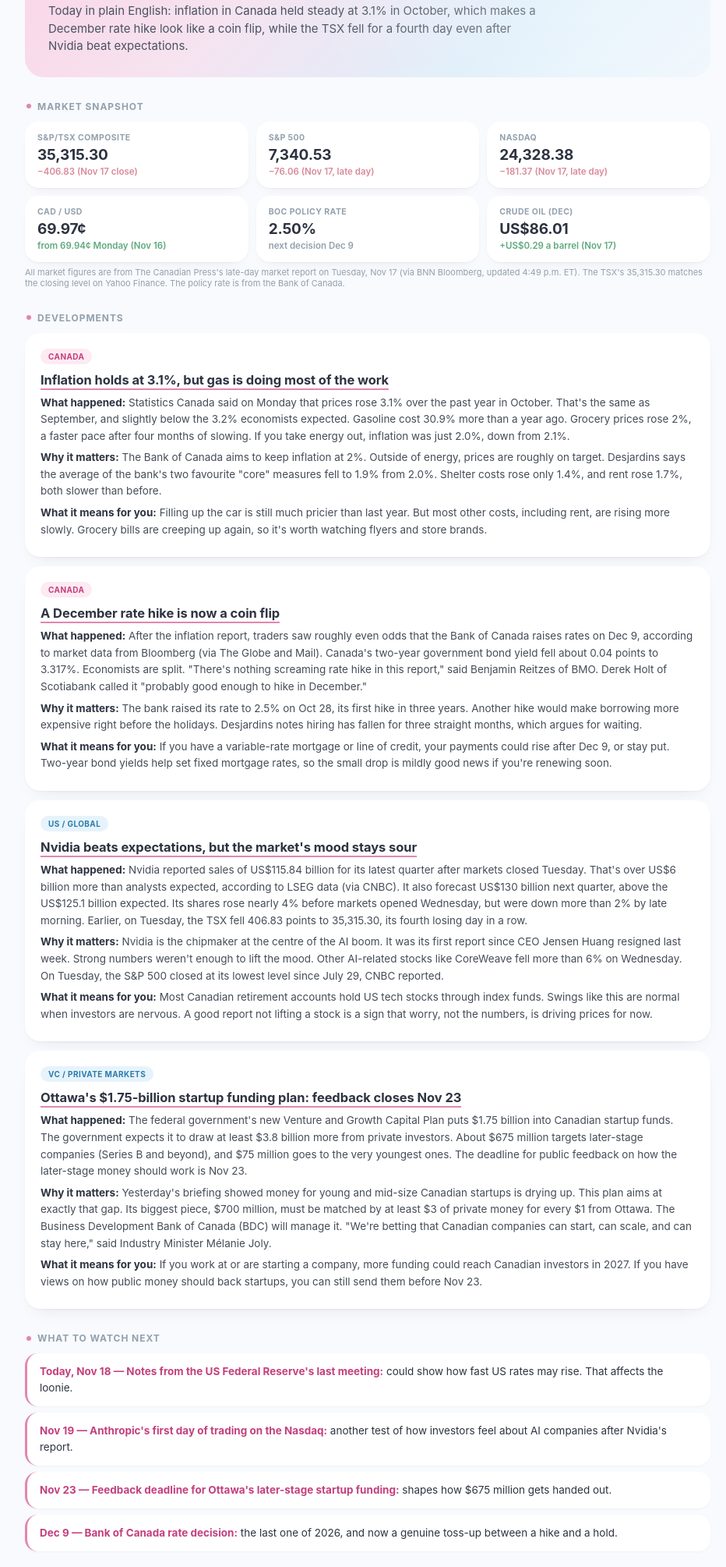
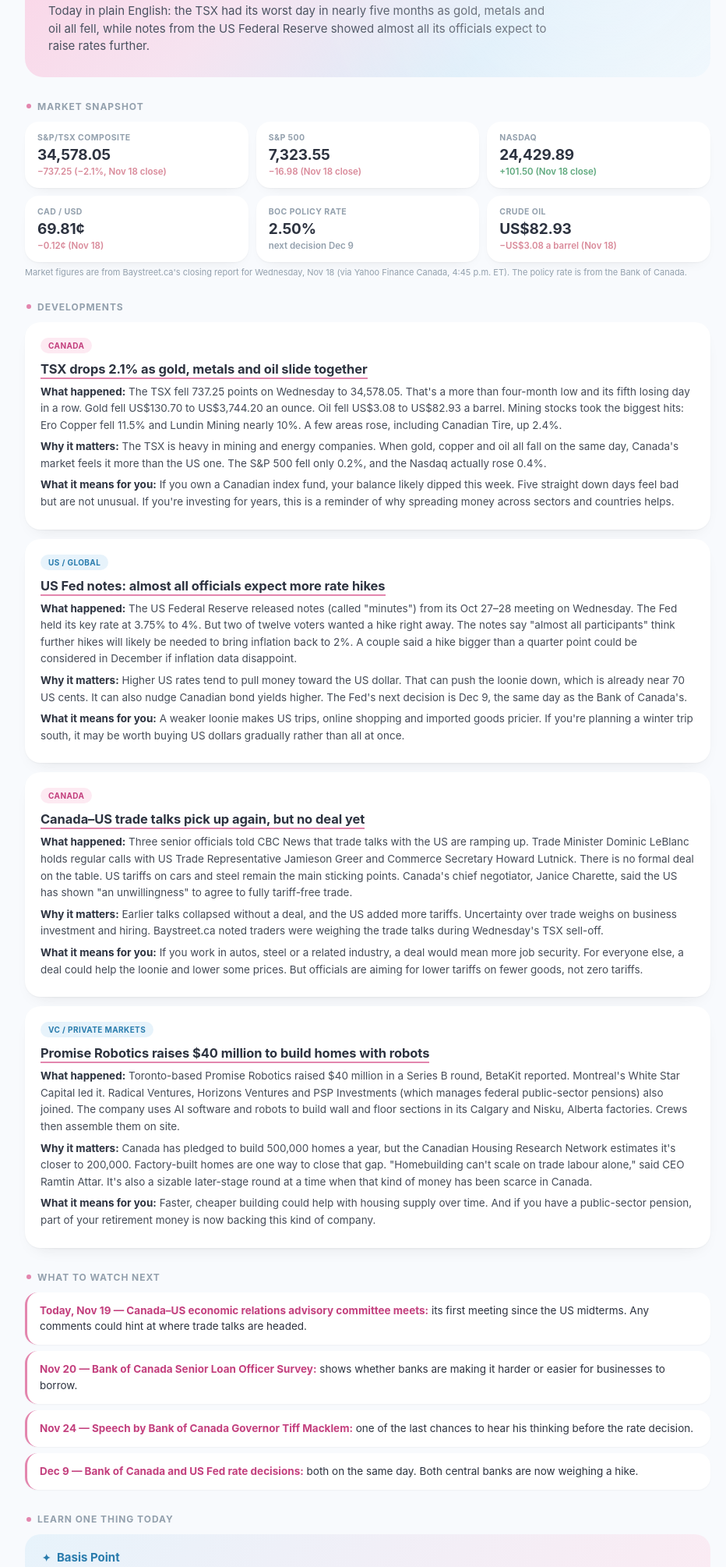
Before and after one commit to mckennadown/financial-briefing, a plain HTML site: page index.html in a window 1280 px wide. Shown: the part 133-2142 px from the top of the page at 78% size, without its empty margins (168-1100 px from the left). Drawn offline with Linux system fonts and the light colour scheme.

Commit message:
Daily briefing update: November 19, 2026
Co-Authored-By: Claude Opus 5.5 <noreply@anthropic.com>

```diff
--- a/index.html
+++ b/index.html
@@ -174,9 +174,9 @@
 
   <div class="hero">
     <div class="hero-inner">
-      <span class="pill-date">Wednesday, November 18, 2026</span>
+      <span class="pill-date">Thursday, November 19, 2026</span>
       <h1>Canadian Financial Briefing</h1>
-      <div class="brief">Today in plain English: inflation in Canada held steady at 3.1% in October, which makes a December rate hike look like a coin flip, while the TSX fell for a fourth day even after Nvidia beat expectations.</div>
+      <div class="brief">Today in plain English: the TSX had its worst day in nearly five months as gold, metals and oil all fell, while notes from the US Federal Reserve showed almost all its officials expect to raise rates further.</div>
     </div>
   </div>
 
@@ -184,23 +184,23 @@
   <div class="snapshot-grid">
     <div class="stat-card">
       <div class="stat-label">S&amp;P/TSX Composite</div>
-      <div class="stat-value">35,315.30</div>
-      <div class="stat-change down">&minus;406.83 (Nov 17 close)</div>
+      <div class="stat-value">34,578.05</div>
+      <div class="stat-change down">&minus;737.25 (&minus;2.1%, Nov 18 close)</div>
     </div>
     <div class="stat-card">
       <div class="stat-label">S&amp;P 500</div>
-      <div class="stat-value">7,340.53</div>
-      <div class="stat-change down">&minus;76.06 (Nov 17, late day)</div>
+      <div class="stat-value">7,323.55</div>
+      <div class="stat-change down">&minus;16.98 (Nov 18 close)</div>
     </div>
     <div class="stat-card">
       <div class="stat-label">Nasdaq</div>
-      <div class="stat-value">24,328.38</div>
-      <div class="stat-change down">&minus;181.37 (Nov 17, late day)</div>
+      <div class="stat-value">24,429.89</div>
+      <div class="stat-change up">+101.50 (Nov 18 close)</div>
     </div>
     <div class="stat-card">
       <div class="stat-label">CAD / USD</div>
-      <div class="stat-value">69.97&cent;</div>
-      <div class="stat-change up">from 69.94&cent; Monday (Nov 16)</div>
+      <div class="stat-value">69.81&cent;</div>
+      <div class="stat-change down">&minus;0.12&cent; (Nov 18)</div>
     </div>
     <div class="stat-card">
       <div class="stat-label">BoC Policy Rate</div>
@@ -208,61 +208,61 @@
       <div class="stat-change flat">next decision Dec 9</div>
     </div>
     <div class="stat-card">
-      <div class="stat-label">Crude Oil (Dec)</div>
-      <div class="stat-value">US$86.01</div>
-      <div class="stat-change up">+US$0.29 a barrel (Nov 17)</div>
+      <div class="stat-label">Crude Oil</div>
+      <div class="stat-value">US$82.93</div>
+      <div class="stat-change down">&minus;US$3.08 a barrel (Nov 18)</div>
     </div>
   </div>
-  <div class="note">All market figures are from The Canadian Press's late-day market report on Tuesday, Nov 17 (via BNN Bloomberg, updated 4:49 p.m. ET). The TSX's 35,315.30 matches the closing level on Yahoo Finance. The policy rate is from the Bank of Canada.</div>
+  <div class="note">Market figures are from Baystreet.ca's closing report for Wednesday, Nov 18 (via Yahoo Finance Canada, 4:45 p.m. ET). The policy rate is from the Bank of Canada.</div>
 
   <div class="section-title"><span class="dot"></span>Developments</div>
 
   <div class="news-card">
     <span class="tag ca">Canada</span>
-    <h3><a href="https://boereport.com/2026/11/16/inflation-unchanged-at-3-1-in-october-statcan/amp/" target="_blank" rel="noopener">Inflation holds at 3.1%, but gas is doing most of the work</a></h3>
-    <div class="row"><b>What happened:</b> Statistics Canada said on Monday that prices rose 3.1% over the past year in October. That's the same as September, and slightly below the 3.2% economists expected. Gasoline cost 30.9% more than a year ago. Grocery prices rose 2%, a faster pace after four months of slowing. If you take energy out, inflation was just 2.0%, down from 2.1%.</div>
-    <div class="row"><b>Why it matters:</b> The Bank of Canada aims to keep inflation at 2%. Outside of energy, prices are roughly on target. Desjardins says the average of the bank's two favourite "core" measures fell to 1.9% from 2.0%. Shelter costs rose only 1.4%, and rent rose 1.7%, both slower than before.</div>
-    <div class="row"><b>What it means for you:</b> Filling up the car is still much pricier than last year. But most other costs, including rent, are rising more slowly. Grocery bills are creeping up again, so it's worth watching flyers and store brands.</div>
+    <h3><a href="https://ca.finance.yahoo.com/news/tsx-heavily-bruised-214500175.html" target="_blank" rel="noopener">TSX drops 2.1% as gold, metals and oil slide together</a></h3>
+    <div class="row"><b>What happened:</b> The TSX fell 737.25 points on Wednesday to 34,578.05. That's a more than four-month low and its fifth losing day in a row. Gold fell US$130.70 to US$3,744.20 an ounce. Oil fell US$3.08 to US$82.93 a barrel. Mining stocks took the biggest hits: Ero Copper fell 11.5% and Lundin Mining nearly 10%. A few areas rose, including Canadian Tire, up 2.4%.</div>
+    <div class="row"><b>Why it matters:</b> The TSX is heavy in mining and energy companies. When gold, copper and oil all fall on the same day, Canada's market feels it more than the US one. The S&amp;P 500 fell only 0.2%, and the Nasdaq actually rose 0.4%.</div>
+    <div class="row"><b>What it means for you:</b> If you own a Canadian index fund, your balance likely dipped this week. Five straight down days feel bad but are not unusual. If you're investing for years, this is a reminder of why spreading money across sectors and countries helps.</div>
+  </div>
+
+  <div class="news-card">
+    <span class="tag us">US / Global</span>
+    <h3><a href="https://www.federalreserve.gov/monetarypolicy/fomcminutes20261028.htm" target="_blank" rel="noopener">US Fed notes: almost all officials expect more rate hikes</a></h3>
+    <div class="row"><b>What happened:</b> The US Federal Reserve released notes (called "minutes") from its Oct 27&ndash;28 meeting on Wednesday. The Fed held its key rate at 3.75% to 4%. But two of twelve voters wanted a hike right away. The notes say "almost all participants" think further hikes will likely be needed to bring inflation back to 2%. A couple said a hike bigger than a quarter point could be considered in December if inflation data disappoint.</div>
+    <div class="row"><b>Why it matters:</b> Higher US rates tend to pull money toward the US dollar. That can push the loonie down, which is already near 70 US cents. It can also nudge Canadian bond yields higher. The Fed's next decision is Dec 9, the same day as the Bank of Canada's.</div>
+    <div class="row"><b>What it means for you:</b> A weaker loonie makes US trips, online shopping and imported goods pricier. If you're planning a winter trip south, it may be worth buying US dollars gradually rather than all at once.</div>
   </div>
 
   <div class="news-card">
     <span class="tag ca">Canada</span>
-    <h3><a href="https://www.theglobeandmail.com/investing/markets/inside-the-market/article-how-todays-inflation-data-has-moved-markets-and-bets-for-future-boc/" target="_blank" rel="noopener">A December rate hike is now a coin flip</a></h3>
-    <div class="row"><b>What happened:</b> After the inflation report, traders saw roughly even odds that the Bank of Canada raises rates on Dec 9, according to market data from Bloomberg (via The Globe and Mail). Canada's two-year government bond yield fell about 0.04 points to 3.317%. Economists are split. "There's nothing screaming rate hike in this report," said Benjamin Reitzes of BMO. Derek Holt of Scotiabank called it "probably good enough to hike in December."</div>
-    <div class="row"><b>Why it matters:</b> The bank raised its rate to 2.5% on Oct 28, its first hike in three years. Another hike would make borrowing more expensive right before the holidays. Desjardins notes hiring has fallen for three straight months, which argues for waiting.</div>
-    <div class="row"><b>What it means for you:</b> If you have a variable-rate mortgage or line of credit, your payments could rise after Dec 9, or stay put. Two-year bond yields help set fixed mortgage rates, so the small drop is mildly good news if you're renewing soon.</div>
-  </div>
-
-  <div class="news-card">
-    <span class="tag us">US / Global</span>
-    <h3><a href="https://www.cnbc.com/2026/11/18/nvidia-stock-earnings.html" target="_blank" rel="noopener">Nvidia beats expectations, but the market's mood stays sour</a></h3>
-    <div class="row"><b>What happened:</b> Nvidia reported sales of US$115.84 billion for its latest quarter after markets closed Tuesday. That's over US$6 billion more than analysts expected, according to LSEG data (via CNBC). It also forecast US$130 billion next quarter, above the US$125.1 billion expected. Its shares rose nearly 4% before markets opened Wednesday, but were down more than 2% by late morning. Earlier, on Tuesday, the TSX fell 406.83 points to 35,315.30, its fourth losing day in a row.</div>
-    <div class="row"><b>Why it matters:</b> Nvidia is the chipmaker at the centre of the AI boom. It was its first report since CEO Jensen Huang resigned last week. Strong numbers weren't enough to lift the mood. Other AI-related stocks like CoreWeave fell more than 6% on Wednesday. On Tuesday, the S&amp;P 500 closed at its lowest level since July 29, CNBC reported.</div>
-    <div class="row"><b>What it means for you:</b> Most Canadian retirement accounts hold US tech stocks through index funds. Swings like this are normal when investors are nervous. A good report not lifting a stock is a sign that worry, not the numbers, is driving prices for now.</div>
+    <h3><a href="https://ca.news.yahoo.com/trade-talks-between-top-canada-001247637.html" target="_blank" rel="noopener">Canada&ndash;US trade talks pick up again, but no deal yet</a></h3>
+    <div class="row"><b>What happened:</b> Three senior officials told CBC News that trade talks with the US are ramping up. Trade Minister Dominic LeBlanc holds regular calls with US Trade Representative Jamieson Greer and Commerce Secretary Howard Lutnick. There is no formal deal on the table. US tariffs on cars and steel remain the main sticking points. Canada's chief negotiator, Janice Charette, said the US has shown "an unwillingness" to agree to fully tariff-free trade.</div>
+    <div class="row"><b>Why it matters:</b> Earlier talks collapsed without a deal, and the US added more tariffs. Uncertainty over trade weighs on business investment and hiring. Baystreet.ca noted traders were weighing the trade talks during Wednesday's TSX sell-off.</div>
+    <div class="row"><b>What it means for you:</b> If you work in autos, steel or a related industry, a deal would mean more job security. For everyone else, a deal could help the loonie and lower some prices. But officials are aiming for lower tariffs on fewer goods, not zero tariffs.</div>
   </div>
 
   <div class="news-card">
     <span class="tag vc">VC / Private Markets</span>
-    <h3><a href="https://betakit.com/feds-reveal-breakdown-of-750-million-vc-funding-envelope-open-growth-vcci-applications/" target="_blank" rel="noopener">Ottawa's $1.75-billion startup funding plan: feedback closes Nov 23</a></h3>
-    <div class="row"><b>What happened:</b> The federal government's new Venture and Growth Capital Plan puts $1.75 billion into Canadian startup funds. The government expects it to draw at least $3.8 billion more from private investors. About $675 million targets later-stage companies (Series B and beyond), and $75 million goes to the very youngest ones. The deadline for public feedback on how the later-stage money should work is Nov 23.</div>
-    <div class="row"><b>Why it matters:</b> Yesterday's briefing showed money for young and mid-size Canadian startups is drying up. This plan aims at exactly that gap. Its biggest piece, $700 million, must be matched by at least $3 of private money for every $1 from Ottawa. The Business Development Bank of Canada (BDC) will manage it. "We're betting that Canadian companies can start, can scale, and can stay here," said Industry Minister M&eacute;lanie Joly.</div>
-    <div class="row"><b>What it means for you:</b> If you work at or are starting a company, more funding could reach Canadian investors in 2027. If you have views on how public money should back startups, you can still send them before Nov 23.</div>
+    <h3><a href="https://betakit.com/physical-ai-company-promise-robotics-announces-40-million-series-b-round/" target="_blank" rel="noopener">Promise Robotics raises $40 million to build homes with robots</a></h3>
+    <div class="row"><b>What happened:</b> Toronto-based Promise Robotics raised $40 million in a Series B round, BetaKit reported. Montreal's White Star Capital led it. Radical Ventures, Horizons Ventures and PSP Investments (which manages federal public-sector pensions) also joined. The company uses AI software and robots to build wall and floor sections in its Calgary and Nisku, Alberta factories. Crews then assemble them on site.</div>
+    <div class="row"><b>Why it matters:</b> Canada has pledged to build 500,000 homes a year, but the Canadian Housing Research Network estimates it's closer to 200,000. Factory-built homes are one way to close that gap. "Homebuilding can't scale on trade labour alone," said CEO Ramtin Attar. It's also a sizable later-stage round at a time when that kind of money has been scarce in Canada.</div>
+    <div class="row"><b>What it means for you:</b> Faster, cheaper building could help with housing supply over time. And if you have a public-sector pension, part of your retirement money is now backing this kind of company.</div>
   </div>
 
   <div class="section-title"><span class="dot"></span>What to Watch Next</div>
-  <div class="watch-card"><b>Today, Nov 18 &mdash; Notes from the US Federal Reserve's last meeting:</b> could show how fast US rates may rise. That affects the loonie.</div>
-  <div class="watch-card"><b>Nov 19 &mdash; Anthropic's first day of trading on the Nasdaq:</b> another test of how investors feel about AI companies after Nvidia's report.</div>
-  <div class="watch-card"><b>Nov 23 &mdash; Feedback deadline for Ottawa's later-stage startup funding:</b> shapes how $675 million gets handed out.</div>
-  <div class="watch-card"><b>Dec 9 &mdash; Bank of Canada rate decision:</b> the last one of 2026, and now a genuine toss-up between a hike and a hold.</div>
+  <div class="watch-card"><b>Today, Nov 19 &mdash; Canada&ndash;US economic relations advisory committee meets:</b> its first meeting since the US midterms. Any comments could hint at where trade talks are headed.</div>
+  <div class="watch-card"><b>Nov 20 &mdash; Bank of Canada Senior Loan Officer Survey:</b> shows whether banks are making it harder or easier for businesses to borrow.</div>
+  <div class="watch-card"><b>Nov 24 &mdash; Speech by Bank of Canada Governor Tiff Macklem:</b> one of the last chances to hear his thinking before the rate decision.</div>
+  <div class="watch-card"><b>Dec 9 &mdash; Bank of Canada and US Fed rate decisions:</b> both on the same day. Both central banks are now weighing a hike.</div>
 
   <div class="section-title"><span class="dot"></span>Learn One Thing Today</div>
   <div class="term-card">
-    <div class="term-name">Core Inflation</div>
-    <div class="term-def">A measure of price increases that strips out the items whose prices jump around the most, like gasoline. The Bank of Canada watches two main versions. "CPI-trim" drops the biggest price rises and falls each month. "CPI-median" picks the price change right in the middle. Here's why you should care: headline inflation was 3.1% in October, mostly because gas cost 30.9% more than a year ago. But core inflation averaged just 1.9%. That tells the Bank of Canada that rising prices aren't spreading widely through the economy. That gap is a big reason why economists can't agree on whether rates will go up in December.</div>
+    <div class="term-name">Basis Point</div>
+    <div class="term-def">A tiny unit used to describe changes in interest rates. One basis point is one-hundredth of a percentage point, or 0.01%. So 25 basis points is 0.25%, and 100 basis points is a full 1%. Professionals use it because "the rate went up 0.25 percentage points" is clunky and "went up 0.25%" can be confusing. Here's why you should care: the Fed's notes say a couple of officials would consider a hike of "more than 25 basis points" in December. On a $400,000 variable-rate mortgage, every 25 basis points adds roughly $1,000 a year in interest.</div>
   </div>
 
   <footer>
-    Sources: Statistics Canada (via The Canadian Press / BOE Report), Desjardins Economic Studies, The Globe and Mail, The Canadian Press (via BNN Bloomberg), CNBC, LSEG (via CNBC), Yahoo Finance Canada, BetaKit, Innovation, Science and Economic Development Canada, Bank of Canada · Last updated Nov 18, 2026, 10:54 AM MT
+    Sources: Baystreet.ca (via Yahoo Finance Canada), US Federal Reserve, CBC News (via Yahoo News Canada), BetaKit, Bank of Canada · Last updated Nov 19, 2026, 10:55 AM MT
   </footer>
 </div>
 </body>
```
